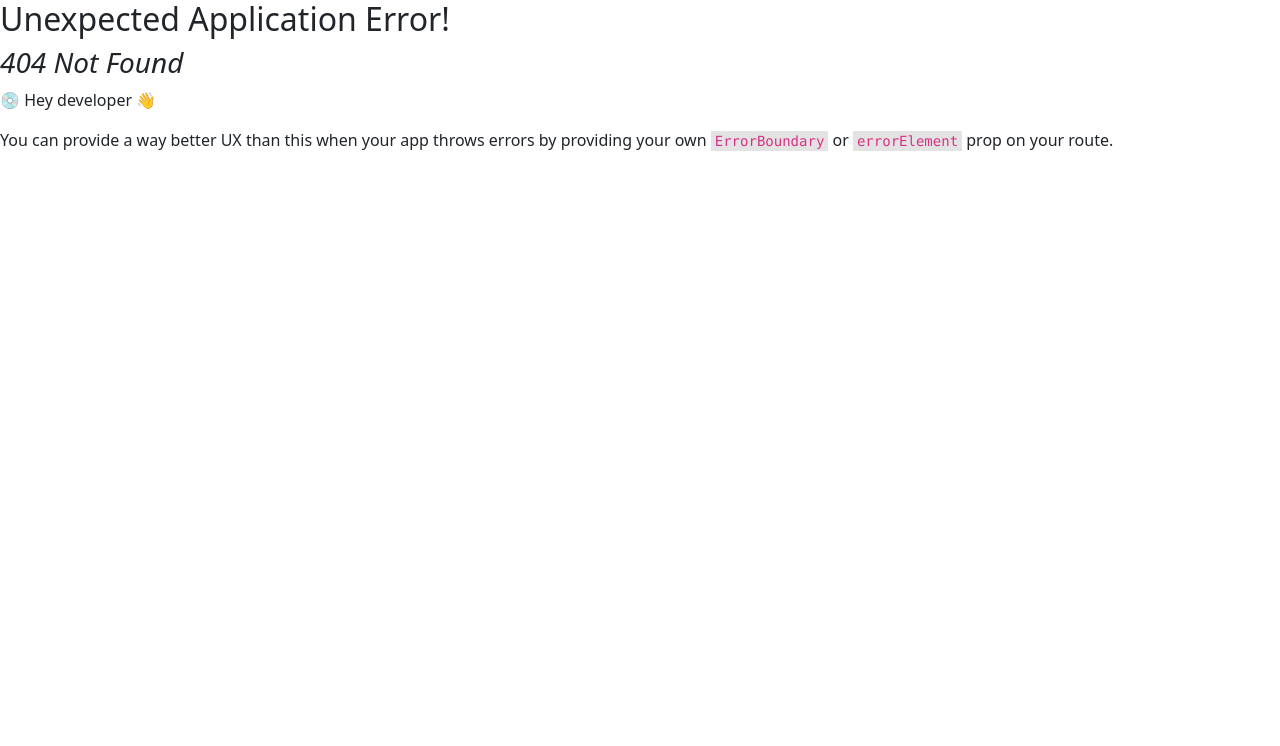
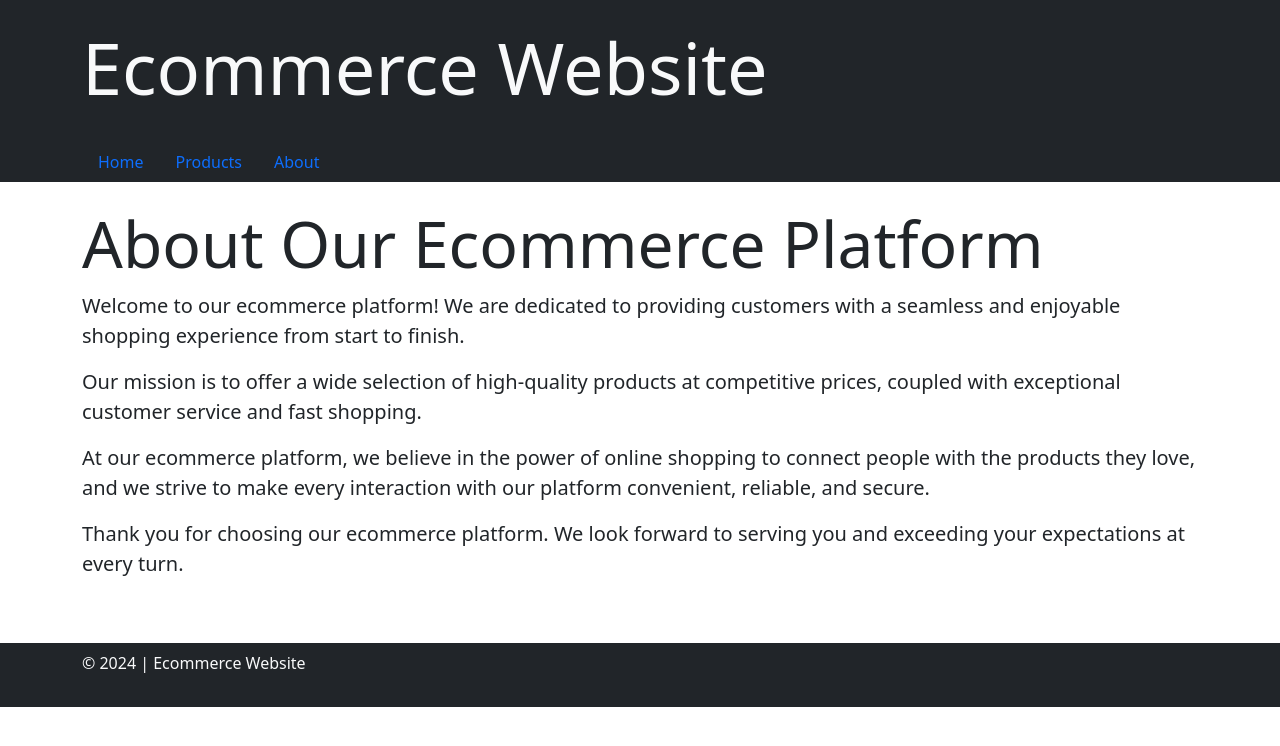
Before and after one commit to devMainak/ecommerce-intro-react, a React (Vite) app: page /about in a window 1280 px wide. Before the commit this address had no page. Shown: the top 746 px of the page. Built offline with nearby package versions, Linux system fonts and the light colour scheme.

Commit message:
feat: added about page

```diff
--- a/src/components/Header.jsx
+++ b/src/components/Header.jsx
@@ -9,7 +9,7 @@ const Header = () => (
         <ul className='nav'>
           <li className='nav-item'><NavLink className="nav-link" to="/">Home</NavLink></li>
           <li className='nav-item'><NavLink className="nav-link" to="/products">Products</NavLink></li>
-          <li className='nav-item'><NavLink className="nav-link" to="/">About</NavLink></li>
+          <li className='nav-item'><NavLink className="nav-link" to="/about">About</NavLink></li>
         </ul>
       </nav>
     </div>
--- a/src/index.jsx
+++ b/src/index.jsx
@@ -3,6 +3,7 @@ import ReactDOM from 'react-dom/client'
 import App from './App'
 import { createBrowserRouter, RouterProvider } from 'react-router-dom'
 import Products from './pages/products'
+import About from './pages/about'
 
 const router = createBrowserRouter(
   [
@@ -13,6 +14,10 @@ const router = createBrowserRouter(
     {
       path: "/products",
       element: <Products/>
+    },
+    {
+      path: "/about",
+      element: <About/>
     }
   ]
 )
--- /dev/null
+++ b/src/pages/about.jsx
@@ -0,0 +1,21 @@
+import Header from '../components/Header'
+import Footer from '../components/Footer'
+
+// About element
+const About = () => (
+  <>
+    <Header/>
+    <main className='container'>
+      <h3 className="display-3 fw-normal pt-4">About Our Ecommerce Platform</h3>
+      <article className='pb-5'>
+        <p className='fs-5 fw-normal'>Welcome to our ecommerce platform! We are dedicated to providing customers with a seamless and enjoyable shopping experience from start to finish.</p>
+        <p className='fs-5 fw-normal'>Our mission is to offer a wide selection of high-quality products at competitive prices, coupled with exceptional customer service and fast shopping.</p>
+        <p className='fs-5 fw-normal'>At our ecommerce platform, we believe in the power of online shopping to connect people with the products they love, and we strive to make every interaction with our platform convenient, reliable, and secure.</p>
+        <p className='fs-5 fw-normal'>Thank you for choosing our ecommerce platform. We look forward to serving you and exceeding your expectations at every turn.</p>
+      </article>
+    </main>
+    <Footer/>
+  </>
+)
+
+export default About;
--- a/src/pages/products.jsx
+++ b/src/pages/products.jsx
@@ -9,7 +9,7 @@ const ProductList = ({products}) => {
     <div>
       {products.map(product => {
         return (
-          <div className='card d-flex flex-row mb-3'>
+          <div key={product.id} className='card d-flex flex-row mb-3'>
             <img className='img-fluid' src={product.productImageUrl} alt={product.name}/>
             <div className='card-body'>
               <div className='float-end'>
```
